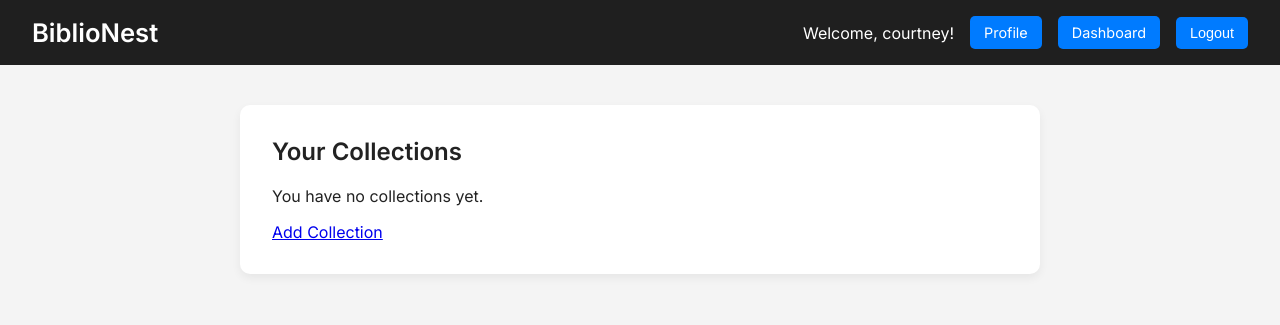
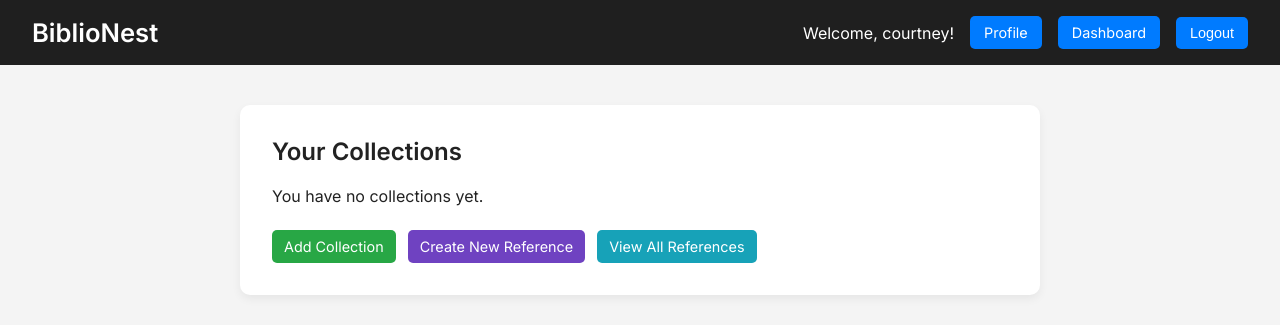
Before and after one commit to CourtneyWest-no/biblionest_project1, a Django app: page / in a window 1280 px wide. Shown: the top 325 px of the page. Run offline with Django 5.2, Linux system fonts and the light colour scheme; a user stored in the database is signed in; data that the repository does not hold is empty.

Commit message:
added the ability to edit, delete and view all referances

```diff
--- a/BiblioDjango/BiblioApp/templates/BiblioApp/home.html
+++ b/BiblioDjango/BiblioApp/templates/BiblioApp/home.html
@@ -1,15 +1,27 @@
 {% extends 'BiblioApp/base.html' %}
+
 {% block title %}Home | BiblioNest{% endblock %}
+
 {% block content %}
 <h2>Your Collections</h2>
+
 {% if collections %}
     {% for collection in collections %}
         <div class="collection">
-            <h3><a href="{% url 'BiblioApp:view_collection' collection.id %}">{{ collection.name }}</a></h3>
+            <h3>
+                <a href="{% url 'BiblioApp:view_collection' collection.id %}">
+                    {{ collection.name }}
+                </a>
+            </h3>
         </div>
     {% endfor %}
 {% else %}
     <p>You have no collections yet.</p>
 {% endif %}
-<a href="{% url 'BiblioApp:add_collection' %}" class="add-button">Add Collection</a>
+
+<div style="margin-top: 24px; display: flex; gap: 12px; flex-wrap: wrap;">
+    <a href="{% url 'BiblioApp:add_collection' %}" class="nav-button">Add Collection</a>
+    <a href="{% url 'BiblioApp:create_reference' %}" class="nav-button" style="background-color: #6f42c1;">Create New Reference</a>
+    <a href="{% url 'BiblioApp:reference_list' %}" class="nav-button" style="background-color: #17a2b8;">View All References</a>
+</div>
 {% endblock %}
--- a/BiblioDjango/BiblioApp/urls.py
+++ b/BiblioDjango/BiblioApp/urls.py
@@ -14,4 +14,7 @@ urlpatterns = [
     path('add-collection/', views.add_collection, name='add_collection'),
     path('collection/<int:collection_id>/', views.view_collection, name='view_collection'),
     path('references/add/', views.create_reference, name='create_reference'),
+    path('references/', views.reference_list, name='reference_list'),
+    path('references/<int:reference_id>/edit/', views.edit_reference, name='edit_reference'),
+    path('references/<int:reference_id>/delete/', views.delete_reference, name='delete_reference'),
 ]
--- a/BiblioDjango/BiblioApp/views.py
+++ b/BiblioDjango/BiblioApp/views.py
@@ -1,28 +1,22 @@
 from django.shortcuts import render, redirect, get_object_or_404
 from django.contrib.auth.decorators import login_required
-from django.http import HttpResponse
-
 from .forms import ReferenceForm
 from .models import Collection, Reference
+from django.contrib.auth.forms import UserCreationForm
 
 @login_required
 def home(request):
-    """Home page view, accessible only to logged-in users."""
     user_collections = Collection.objects.filter(owner=request.user)
     return render(request, 'BiblioApp/home.html', {'collections': user_collections})
 
 @login_required
 def add_collection(request):
-    """View to add a new collection and optionally add references."""
     if request.method == 'POST':
         collection_name = request.POST.get('collection_name')
         references_ids = request.POST.getlist('references')
-
         collection = Collection.objects.create(name=collection_name, owner=request.user)
-
         existing_references = Reference.objects.filter(id__in=references_ids, owner=request.user)
         collection.references.add(*existing_references)
-
         new_titles = request.POST.getlist('new_references_title[]')
         new_authors = request.POST.getlist('new_references_author[]')
         new_publication_dates = request.POST.getlist('new_references_publication_date[]')
@@ -39,14 +33,13 @@ def add_collection(request):
                 )
                 collection.references.add(new_reference)
 
-        return redirect('home')
+        return redirect('BiblioApp:home')
 
     user_references = Reference.objects.filter(owner=request.user)
     return render(request, 'BiblioApp/add_collection.html', {'references': user_references})
 
 @login_required
 def view_collection(request, collection_id):
-    """View to display details of a specific collection and its references."""
     collection = get_object_or_404(Collection, id=collection_id, owner=request.user)
     references = collection.references.all()
     return render(request, 'BiblioApp/view_collection.html', {
@@ -56,39 +49,57 @@ def view_collection(request, collection_id):
 
 @login_required
 def create_reference(request):
-    """View to allow users to create a new reference."""
     if request.method == 'POST':
         form = ReferenceForm(request.POST)
         if form.is_valid():
             reference = form.save(commit=False)
             reference.owner = request.user
             reference.save()
-            form.save_m2m()  # Save tags if any
-            return redirect('reference_list')  # You’ll create this next
+            form.save_m2m()
+            return redirect('BiblioApp:reference_list')
     else:
         form = ReferenceForm()
     return render(request, 'BiblioApp/create_reference.html', {'form': form})
 
-from django.contrib.auth.forms import UserCreationForm
+@login_required
+def edit_reference(request, reference_id):
+    reference = get_object_or_404(Reference, id=reference_id, owner=request.user)
+    if request.method == 'POST':
+        form = ReferenceForm(request.POST, instance=reference)
+        if form.is_valid():
+            form.save()
+            return redirect('BiblioApp:reference_list')
+    else:
+        form = ReferenceForm(instance=reference)
+    return render(request, 'BiblioApp/edit_reference.html', {'form': form, 'reference': reference})
+
+@login_required
+def delete_reference(request, reference_id):
+    reference = get_object_or_404(Reference, id=reference_id, owner=request.user)
+    if request.method == 'POST':
+        reference.delete()
+        return redirect('BiblioApp:reference_list')
+    return render(request, 'BiblioApp/delete_reference.html', {'reference': reference})
 
 def register(request):
     if request.method == 'POST':
         form = UserCreationForm(request.POST)
         if form.is_valid():
             form.save()
-            return redirect('login')
+            return redirect('BiblioApp:login')
     else:
         form = UserCreationForm()
     return render(request, 'BiblioApp/register.html', {'form': form})
-
-from django.contrib.auth.decorators import login_required
 
 @login_required
 def profile(request):
     return render(request, 'BiblioApp/profile.html')
 
-from django.contrib.auth.decorators import login_required
-
 @login_required
 def dashboard(request):
     return render(request, 'BiblioApp/dashboard.html')
+
+@login_required
+def reference_list(request):
+    references = Reference.objects.filter(owner=request.user)
+    return render(request, 'BiblioApp/reference_list.html', {'references': references})
```
Also changed, not shown: BiblioDjango/BiblioApp/templates/BiblioApp/dashboard.html (+7 -7 lines), BiblioDjango/BiblioApp/templates/BiblioApp/delete_reference.html (added, +14 -0 lines), BiblioDjango/BiblioApp/templates/BiblioApp/edit_reference.html (added, +14 -0 lines), BiblioDjango/BiblioApp/templates/BiblioApp/reference_list.html (added, +32 -0 lines).
